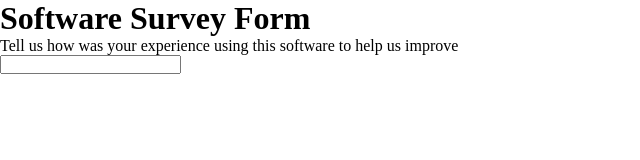
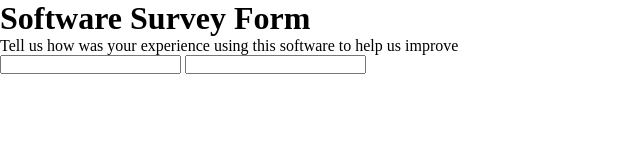
Before and after one commit to timokock/SurveyForm, a plain HTML site: page index.html in a window 1280 px wide. Shown: the full height of the page, 0-640 px from the left. Drawn offline with Linux system fonts and the light colour scheme.

Commit message:
US#1 - Added email input field with id=email

```diff
--- a/index.html
+++ b/index.html
@@ -12,6 +12,7 @@
 
     <form id="survey-form">
         <input type="text" id="name" required/>
+        <input type="email" id="email" required/>
     </form>
 
     <script src="./js/app.js"></script>
```
